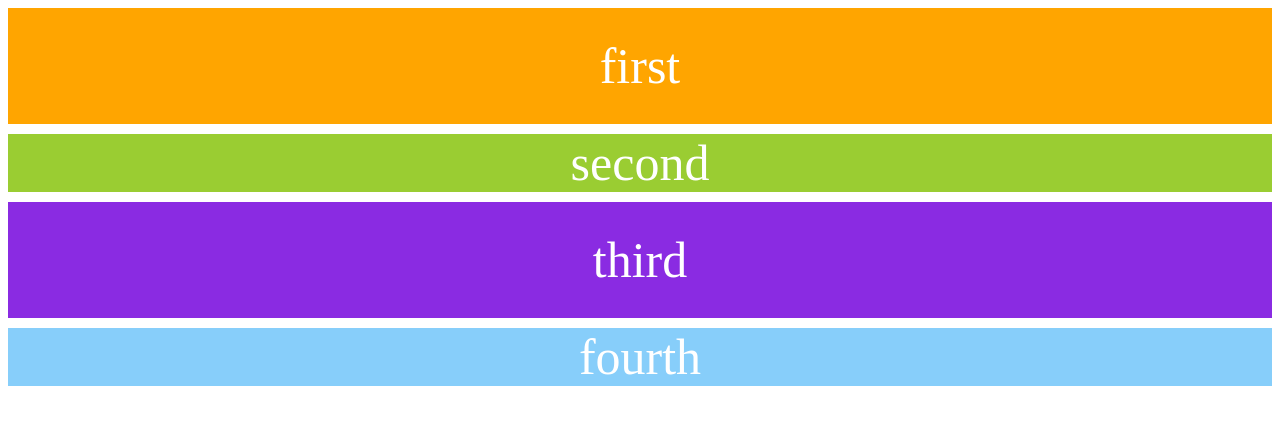
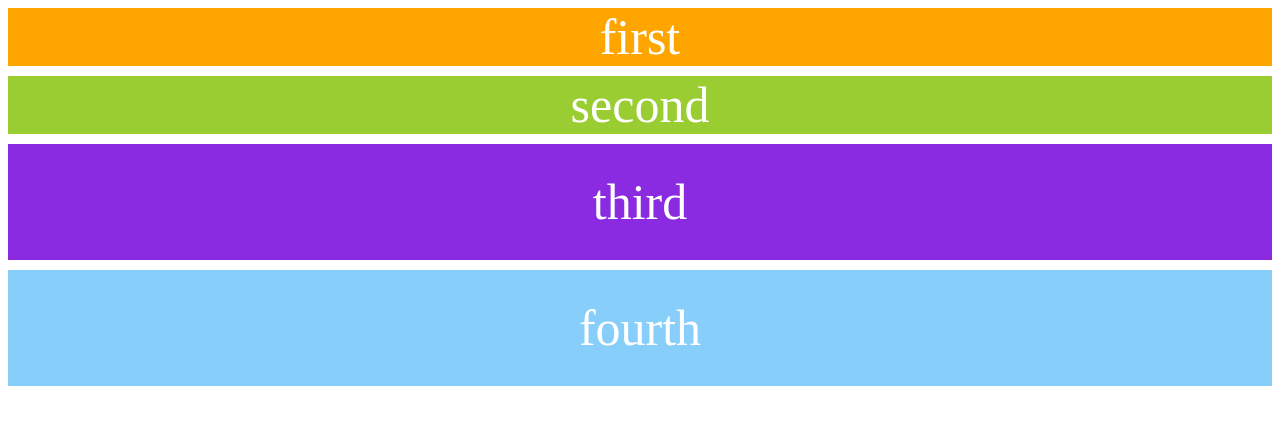
Before and after one commit to choibumsu/CSS_master, a plain HTML site: page grid/grid.html in a window 1280 px wide. Drawn offline with Linux system fonts and the light colour scheme.

Commit message:
[CHANGE] grid repeat, fr 조합

```diff
--- a/grid/grid.html
+++ b/grid/grid.html
@@ -1,5 +1,6 @@
 <!DOCTYPE html>
 <html lang="en">
+
 <head>
   <meta charset="UTF-8">
   <meta name="viewport" content="width=device-width, initial-scale=1.0">
@@ -9,11 +10,11 @@
       display: grid;
       grid-auto-rows: 200px;
       grid-gap: 10px;
-      grid-template-rows: 2fr 1fr 2fr 1fr;
+      grid-template-rows: repeat(2, 1fr) repeat(2, 2fr);
     }
 
     .first {
-      background-color : orange;
+      background-color: orange;
     }
 
     .second {
@@ -32,11 +33,12 @@
       display: flex;
       justify-content: center;
       align-items: center;
-      color:white;
+      color: white;
       font-size: 50px;
-  }
+    }
   </style>
 </head>
+
 <body>
   <div class="father">
     <div class="first box">first</div>
@@ -45,4 +47,5 @@
     <div class="fourth box">fourth</div>
   </div>
 </body>
+
 </html>
```
